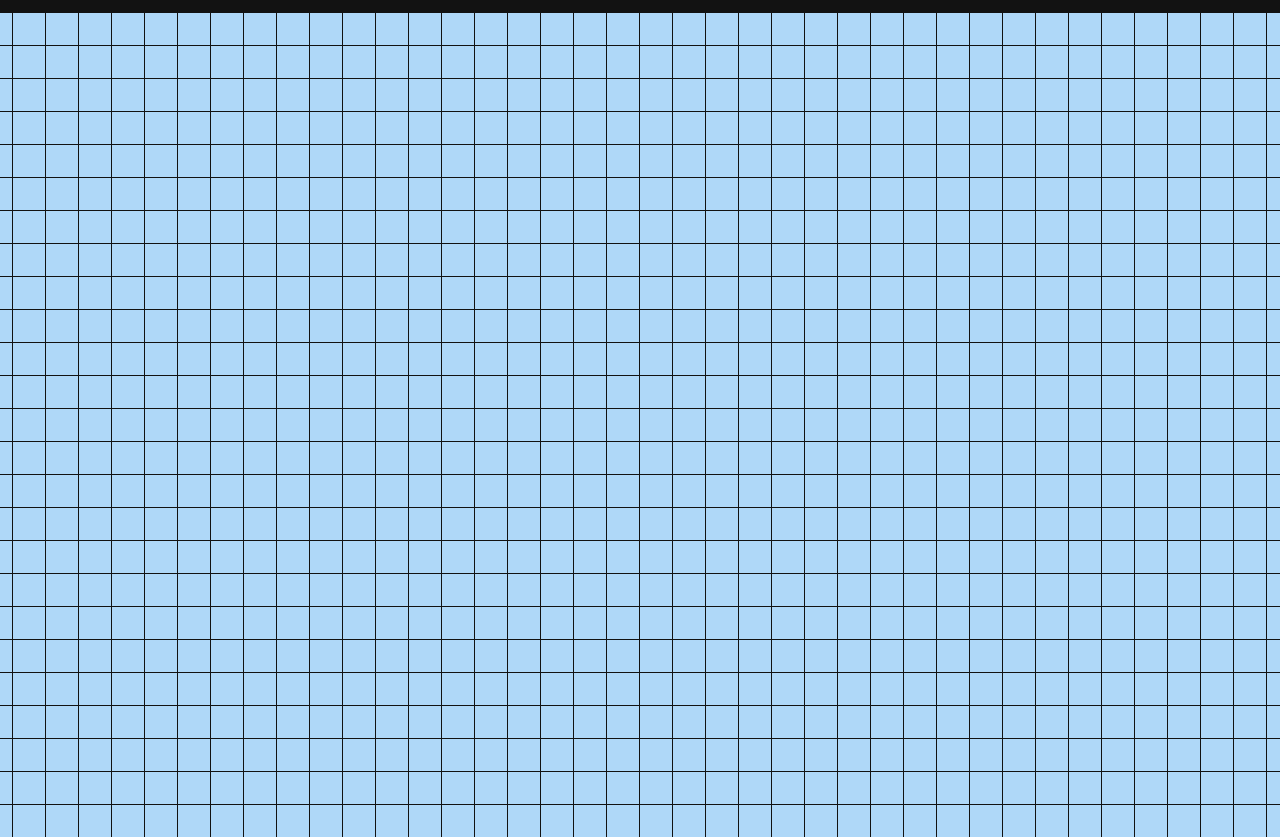
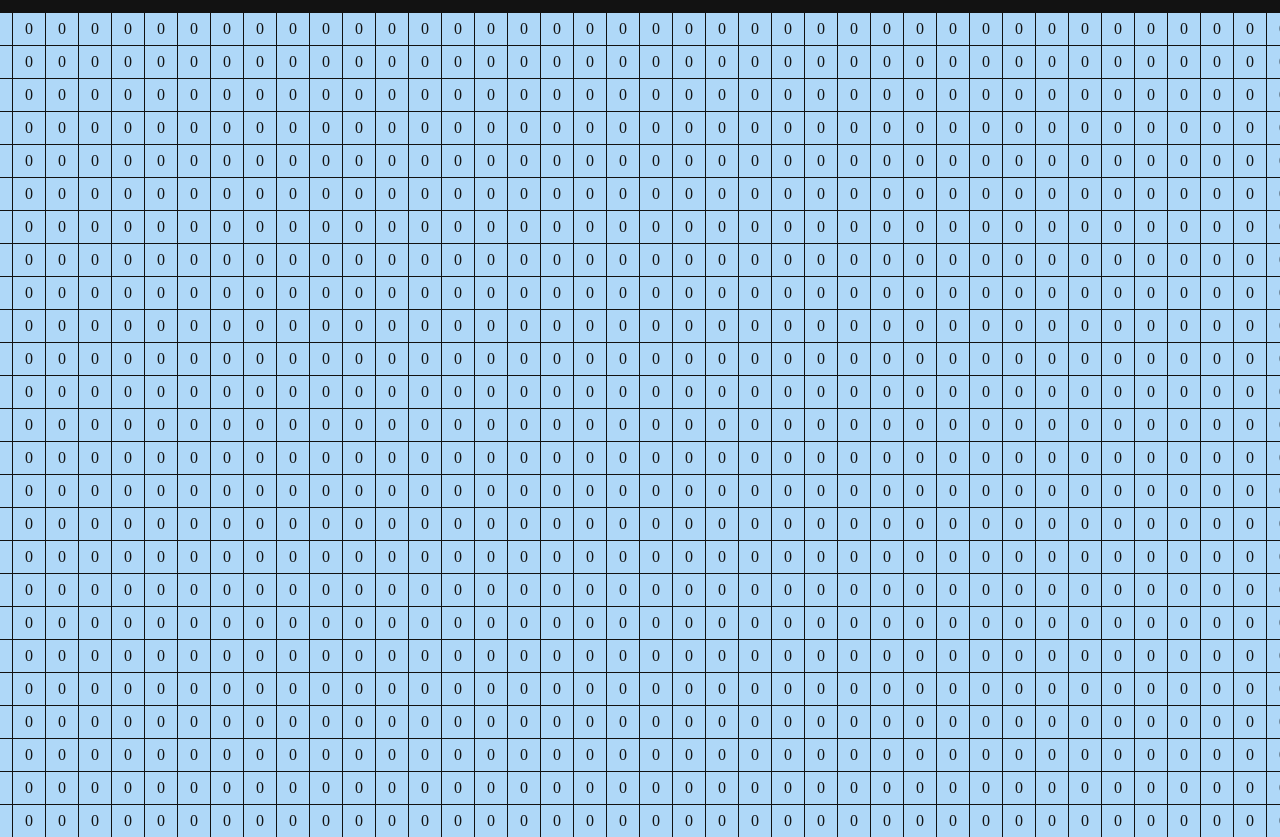
Before and after one commit to Kiyeo/pathfinding-visualiser, a React (Create React App) app: page / in a window 1280 px wide. Shown: the top 837 px of the page. Built offline with nearby package versions, Linux system fonts and the light colour scheme.

Commit message:
Add generate weights and context api

```diff
--- a/src/components/Button.tsx
+++ b/src/components/Button.tsx
@@ -13,5 +13,6 @@ const Button = styled.button`
 `;
 
 export default (props: any) => {
-  return <Button>{props.children}</Button>;
+
+  return <Button onClick={() => props.handleOnClick()}>{props.children}</Button>;
 };
--- a/src/components/ButtonGroup.tsx
+++ b/src/components/ButtonGroup.tsx
@@ -1,13 +1,25 @@
-import React from "react";
+import React, { useContext } from "react";
 import styled from "styled-components";
 import Button from "./Button";
+import { GridContext } from "../contexts/GridContext";
 
 const ButtonGroup = styled.nav``;
 
 export default () => {
+  const { grid, setGrid, gridDimensions }: any = useContext(GridContext);
+
+  const handleGenerateWeights = (grid: any, setGrid: any) => {
+    setGrid(() => {
+      const rows = []
+      for (let i = 0; i < gridDimensions.rows; i++) {
+        rows.push(Array.from(Array(gridDimensions.columns), () => Math.ceil(Math.random() * 10)))
+      }
+      return rows;
+    })
+  }
   return (
     <ButtonGroup>
-      <Button>Generate Weight</Button>
+      <Button handleOnClick={() => handleGenerateWeights(grid, setGrid)} >Generate Weight</Button>
     </ButtonGroup>
   );
 };
--- a/src/components/Grid.tsx
+++ b/src/components/Grid.tsx
@@ -1,11 +1,8 @@
-import React, { useState } from "react";
+import React, { useContext } from "react";
 import styled from "styled-components";
 import Node from "./Node";
-
-interface GridDimensions {
-  rows: number;
-  columns: number;
-}
+import GridDimensions from "../griddimensions";
+import { GridContext } from "../contexts/GridContext";
 
 const Grid = styled.div<GridDimensions>`
   display: grid;
@@ -20,20 +17,11 @@ const Grid = styled.div<GridDimensions>`
 `;
 
 export default () => {
-  const gridDimensions: GridDimensions = {
-    rows: 25,
-    columns: 50,
-  };
-  const [grid, _] = useState(
-    Array.from({ length: gridDimensions.rows }).map(() =>
-      Array.from({ length: gridDimensions.columns }).fill(0)
-    )
-  );
-
+  const { grid, gridDimensions }: any = useContext(GridContext);
   return (
     <Grid rows={gridDimensions.rows} columns={gridDimensions.columns}>
-      {grid.map((rows, rowIndex) =>
-        rows.map((_, colIndex) => <Node key={`${rowIndex}-${colIndex}`} />)
+      {grid.map((rows: any, rowIndex: any) =>
+        rows.map((_: any, colIndex: any) => <Node key={`${rowIndex}-${colIndex}`} >{grid[rowIndex][colIndex]}</Node>)
       )}
     </Grid>
   );
--- a/src/components/Node.tsx
+++ b/src/components/Node.tsx
@@ -3,9 +3,13 @@ import styled from "styled-components";
 
 const Node = styled.div`
   background-color: rgb(175, 216, 248);
+  color: ${(p) => p.theme.backgroundColor};
   cursor: pointer;
+  display: flex;
+  justify-content: center;
+  align-items: center;
 `;
 
-export default () => {
-  return <Node />;
+export default (props: any) => {
+  return <Node >{props.children}</Node>;
 };
--- /dev/null
+++ b/src/contexts/GridContext.tsx
@@ -0,0 +1,3 @@
+import { createContext } from "react";
+
+export const GridContext = createContext({});
--- /dev/null
+++ b/src/griddimensions.d.ts
@@ -0,0 +1,4 @@
+export default interface GridDimensions {
+  rows: number;
+  columns: number;
+}
--- a/src/index.tsx
+++ b/src/index.tsx
@@ -5,6 +5,8 @@ import ButtonGroup from "./components/ButtonGroup";
 import GlobalStyles from "./components/GlobalStyles";
 import Grid from "./components/Grid";
 import Theme from "./theme";
+import { GridContext } from "./contexts/GridContext";
+import GridDimensions from "./griddimensions";
 
 import("algorithms").then((m) => {
   const App = () => {
@@ -25,11 +27,25 @@ import("algorithms").then((m) => {
     //m.greet("leo");
 
     const [theme, setTheme] = useState(darkTheme);
+    const gridDimensions: GridDimensions = {
+      rows: 25,
+      columns: 50,
+    };
+    const [grid, setGrid] = useState(() =>
+      Array.from({ length: gridDimensions.rows }).map(() =>
+        Array.from({ length: gridDimensions.columns }).fill(0)
+      )
+    );
+    const [gridHistory, setGridHistory] = useState(grid);
+
+
     return (
       <ThemeProvider theme={theme}>
         <GlobalStyles />
-        <ButtonGroup />
-        <Grid />
+        <GridContext.Provider value={{ grid, setGrid, gridDimensions }}>
+          <ButtonGroup />
+          <Grid />
+        </GridContext.Provider>
       </ThemeProvider>
     );
   };
```
